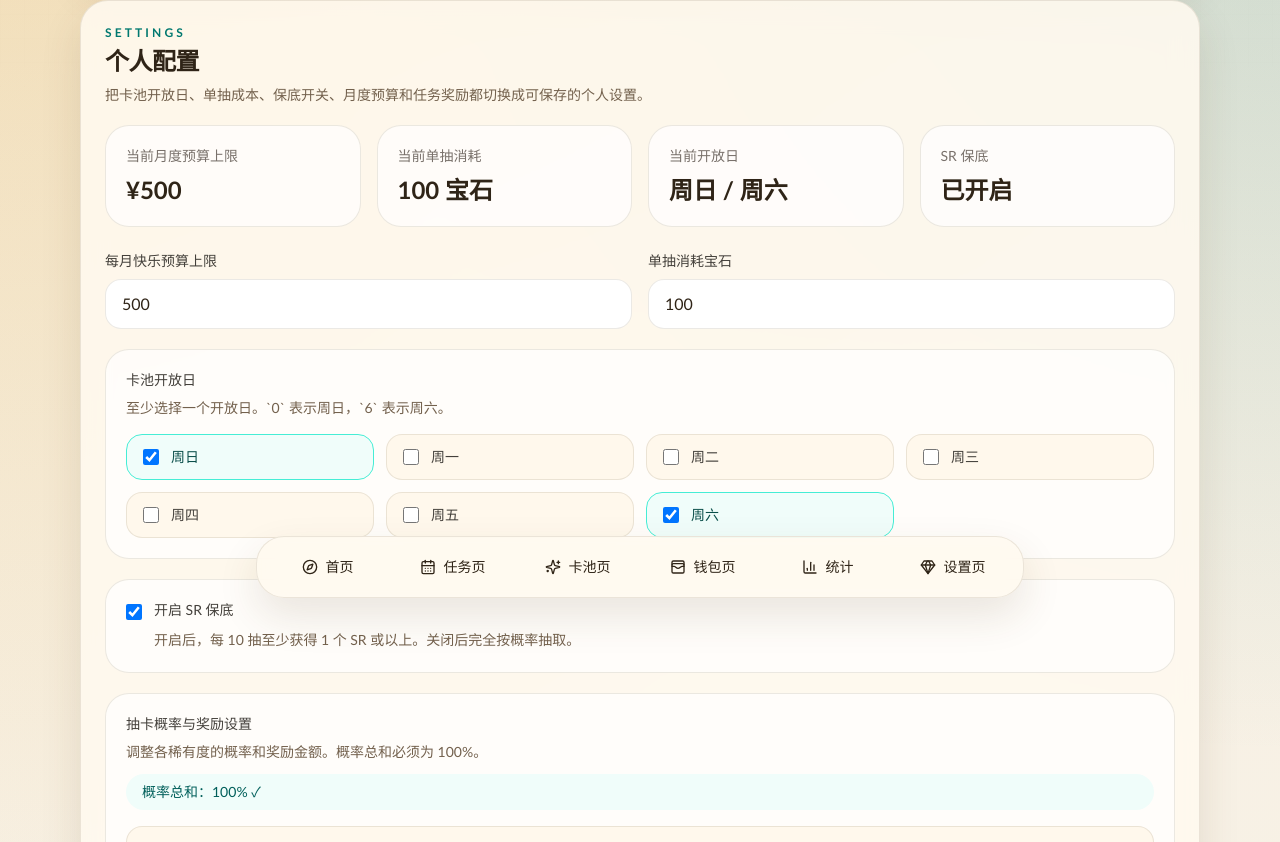
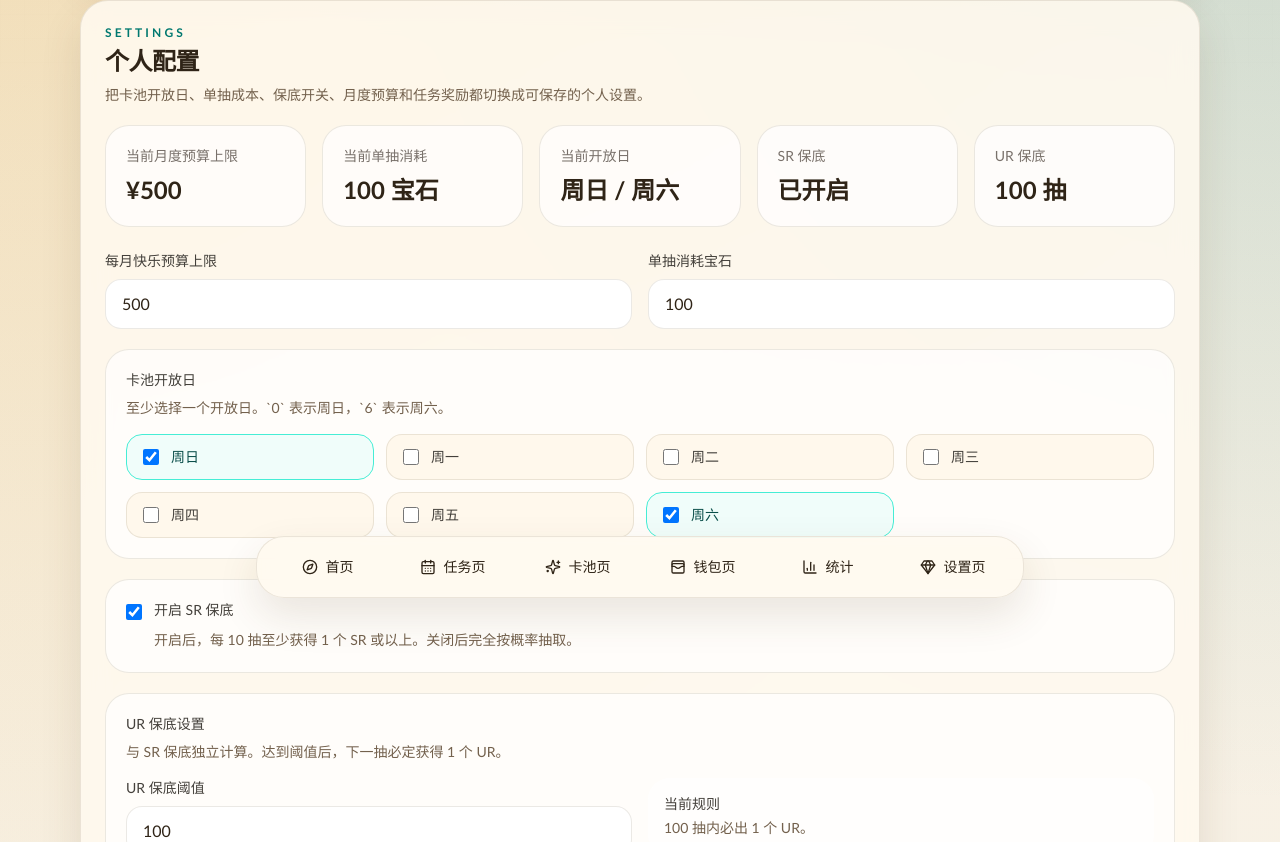
Before and after one commit to gkh-gbh/discipline-gacha, a Next.js app: page /settings in a window 1280 px wide. Shown: the part 178-1020 px from the top of the page. Built offline with nearby package versions, Linux system fonts and the light colour scheme.

Commit message:
feat: make UR pity threshold configurable in settings

```diff
--- a/src/app/pool/page.tsx
+++ b/src/app/pool/page.tsx
@@ -319,10 +319,24 @@ export default function PoolPage() {
             />
           </div>
 
+          <div className="mt-3 grid gap-3 sm:grid-cols-3">
+            <InfoCapsule
+              label="UR 保底"
+              value={
+                pityStatus.enabled
+                  ? `${Math.min(pityStatus.pullsSinceLastUr, pityStatus.urThreshold - 1)} / ${pityStatus.urThreshold}`
+                  : "已关闭"
+              }
+            />
+          </div>
+
           <div className="mt-4 space-y-2 text-sm text-stone-300">
             <p>{poolStatus.helperText}</p>
             {pityStatus.enabled ? (
-              <p>距离 SR 保底还差 {pityStatus.remainingPulls} 抽。</p>
+              <>
+                <p>距离 SR 保底还差 {pityStatus.remainingPulls} 抽。</p>
+                <p>距离 UR 保底还差 {pityStatus.remainingUrPulls} 抽。</p>
+              </>
             ) : (
               <p>保底已关闭，当前完全按概率抽取。</p>
             )}
--- a/src/app/settings/page.tsx
+++ b/src/app/settings/page.tsx
@@ -61,6 +61,7 @@ export default function SettingsPage() {
   const [selectedDays, setSelectedDays] = useState<number[]>([]);
   const [showDevTools, setShowDevTools] = useState(true);
   const [enablePity, setEnablePity] = useState(true);
+  const [urPityThreshold, setUrPityThreshold] = useState("100");
   const [seriesWeeklyTarget, setSeriesWeeklyTarget] = useState("3");
   const [seriesWeeklyBonusMultiplier, setSeriesWeeklyBonusMultiplier] = useState("0.5");
   const [gachaTiers, setGachaTiers] = useState<GachaTierSetting[]>(
@@ -83,6 +84,7 @@ export default function SettingsPage() {
     setSelectedDays(appState.userSettings.gachaOpenDays);
     setShowDevTools(appState.userSettings.showDevTools);
     setEnablePity(appState.userSettings.enablePity);
+    setUrPityThreshold(String(appState.userSettings.urPityThreshold));
     setSeriesWeeklyTarget(String(appState.userSettings.seriesWeeklyTarget));
     setSeriesWeeklyBonusMultiplier(String(appState.userSettings.seriesWeeklyBonusMultiplier));
     setGachaTiers(appState.userSettings.gachaRewardTiers.map((t) => ({ ...t })));
@@ -120,6 +122,15 @@ export default function SettingsPage() {
       return "阶段奖励倍率必须在 0-5 之间。";
     }
 
+    const urPityThresholdNum = Number(urPityThreshold);
+    if (
+      !urPityThreshold.trim() ||
+      !Number.isFinite(urPityThresholdNum) ||
+      urPityThresholdNum < 1
+    ) {
+      return "UR 保底阈值必须是大于等于 1 的整数。";
+    }
+
     const totalProb = gachaTiers.reduce((sum, t) => sum + t.probability, 0);
     if (Math.abs(totalProb - 1) > 0.001) {
       return `抽卡概率总和必须为 100%，当前为 ${Math.round(totalProb * 100)}%。`;
@@ -144,6 +155,7 @@ export default function SettingsPage() {
     monthlyBudgetNumber,
     parsedRewardDraft,
     selectedDays.length,
+    urPityThreshold,
     seriesWeeklyTarget,
     seriesWeeklyBonusMultiplier,
   ]);
@@ -186,6 +198,7 @@ export default function SettingsPage() {
       gachaRewardTiers: gachaTiers,
       showDevTools,
       enablePity,
+      urPityThreshold: Number(urPityThreshold),
       seriesWeeklyTarget: Number(seriesWeeklyTarget),
       seriesWeeklyBonusMultiplier: Number(seriesWeeklyBonusMultiplier),
     });
@@ -261,7 +274,7 @@ export default function SettingsPage() {
         title="个人配置"
         description="把卡池开放日、单抽成本、保底开关、月度预算和任务奖励都切换成可保存的个人设置。"
       >
-        <div className="grid gap-4 md:grid-cols-4">
+        <div className="grid gap-4 md:grid-cols-5">
           <SummaryCard
             label="当前月度预算上限"
             value={`¥${appState.userSettings.monthlyBudgetLimit}`}
@@ -274,6 +287,10 @@ export default function SettingsPage() {
           <SummaryCard
             label="SR 保底"
             value={appState.userSettings.enablePity ? "已开启" : "已关闭"}
+          />
+          <SummaryCard
+            label="UR 保底"
+            value={`${appState.userSettings.urPityThreshold} 抽`}
           />
         </div>
 
@@ -337,6 +354,28 @@ export default function SettingsPage() {
               setActionMessage(null);
             }}
           />
+
+          <div className="rounded-[24px] border border-[var(--line)] bg-white/70 p-5">
+            <p className="text-sm font-medium text-stone-700">UR 保底设置</p>
+            <p className="muted mt-2 text-sm">
+              与 SR 保底独立计算。达到阈值后，下一抽必定获得 1 个 UR。
+            </p>
+            <div className="mt-4 grid gap-4 md:grid-cols-2">
+              <InputField
+                label="UR 保底阈值"
+                value={urPityThreshold}
+                min="1"
+                onChange={(value) => {
+                  setUrPityThreshold(value);
+                  setActionMessage(null);
+                }}
+              />
+              <div className="rounded-[22px] bg-white/65 px-4 py-4 text-sm text-stone-700">
+                <p className="font-medium">当前规则</p>
+                <p className="muted mt-1">{urPityThreshold || "?"} 抽内必出 1 个 UR。</p>
+              </div>
+            </div>
+          </div>
 
           <div className="rounded-[24px] border border-[var(--line)] bg-white/70 p-5">
             <p className="text-sm font-medium text-stone-700">抽卡概率与奖励设置</p>
--- a/src/components/app-state-provider.tsx
+++ b/src/components/app-state-provider.tsx
@@ -45,6 +45,7 @@ type UserSettingsFormInput = Pick<
   | "gachaRewardTiers"
   | "showDevTools"
   | "enablePity"
+  | "urPityThreshold"
   | "seriesWeeklyTarget"
   | "seriesWeeklyBonusMultiplier"
 >;
--- a/src/lib/gacha.ts
+++ b/src/lib/gacha.ts
@@ -8,6 +8,7 @@ import type {
 
 export const DEFAULT_GACHA_COST = 100;
 export const SR_PITY_THRESHOLD = 10;
+export const UR_PITY_THRESHOLD = 100;
 export const TEN_PULL_COUNT = 10;
 
 export const WEEKEND_GACHA_POOL: GachaPool = {
@@ -162,8 +163,16 @@ export function isSrOrHigher(rarity: RewardRarity) {
   return rarity === "SR" || rarity === "SSR" || rarity === "UR";
 }
 
+export function isUr(rarity: RewardRarity) {
+  return rarity === "UR";
+}
+
 export function getRemainingPullsUntilSrPity(pullsSinceLastSR: number) {
   return Math.max(SR_PITY_THRESHOLD - pullsSinceLastSR, 0);
+}
+
+export function getRemainingPullsUntilUrPity(pullsSinceLastUr: number) {
+  return Math.max(UR_PITY_THRESHOLD - pullsSinceLastUr, 0);
 }
 
 export function rollGachaReward(randomValue = Math.random(), customTiers?: GachaRewardTier[]) {
@@ -186,22 +195,32 @@ export function resolveGachaRewardWithPity(options: {
   enablePity: boolean;
   randomValue?: number;
   customTiers?: GachaRewardTier[];
+  urPityThreshold?: number;
 }) {
   const tiers = options.customTiers ?? GACHA_REWARD_TIERS;
-  const shouldTriggerPity =
+  const urPityThreshold = options.urPityThreshold ?? UR_PITY_THRESHOLD;
+  const shouldTriggerUrPity =
+    options.enablePity && options.pityState.pullsSinceLastSSR >= urPityThreshold - 1;
+  const shouldTriggerSrPity =
     options.enablePity && options.pityState.pullsSinceLastSR >= SR_PITY_THRESHOLD - 1;
-  const tier = shouldTriggerPity
-    ? (tiers.find((t) => t.rarity === "SR") ?? tiers[2])
-    : rollGachaReward(options.randomValue, tiers);
-  const pityTriggered = shouldTriggerPity;
+  const tier = shouldTriggerUrPity
+    ? (tiers.find((t) => t.rarity === "UR") ?? tiers[tiers.length - 1])
+    : shouldTriggerSrPity
+      ? (tiers.find((t) => t.rarity === "SR") ?? tiers[2])
+      : rollGachaReward(options.randomValue, tiers);
+  const pityTriggered = shouldTriggerUrPity || shouldTriggerSrPity;
   const nextPullsSinceLastSR = isSrOrHigher(tier.rarity)
     ? 0
     : options.pityState.pullsSinceLastSR + 1;
+  const nextPullsSinceLastSSR = isUr(tier.rarity)
+    ? 0
+    : options.pityState.pullsSinceLastSSR + 1;
 
   return {
     tier,
     pityTriggered,
     nextPullsSinceLastSR,
+    nextPullsSinceLastSSR,
   };
 }
 
@@ -211,6 +230,7 @@ export function resolveSequentialGachaPulls(options: {
   enablePity: boolean;
   randomValues?: number[];
   customTiers?: GachaRewardTier[];
+  urPityThreshold?: number;
 }) {
   let currentPityState = { ...options.pityState };
   const results: Array<{
@@ -225,6 +245,7 @@ export function resolveSequentialGachaPulls(options: {
       enablePity: options.enablePity,
       randomValue: options.randomValues?.[index],
       customTiers: options.customTiers,
+      urPityThreshold: options.urPityThreshold,
     });
 
     results.push({
@@ -236,9 +257,7 @@ export function resolveSequentialGachaPulls(options: {
     currentPityState = {
       ...currentPityState,
       pullsSinceLastSR: result.nextPullsSinceLastSR,
-      pullsSinceLastSSR: isSrOrHigher(result.tier.rarity)
-        ? 0
-        : currentPityState.pullsSinceLastSSR,
+      pullsSinceLastSSR: result.nextPullsSinceLastSSR,
     };
   }
 
--- a/src/lib/mock-data.ts
+++ b/src/lib/mock-data.ts
@@ -63,6 +63,7 @@ export const settings: UserSettings = {
     { rarity: "SSR", probability: 0.04, rewardAmount: 80, displayName: "传说奖励" },
     { rarity: "UR", probability: 0.01, rewardAmount: 200, displayName: "史诗奖励" },
   ],
+  urPityThreshold: 100,
   seriesWeeklyTarget: 3,
   seriesWeeklyBonusMultiplier: 0.5,
   timezone: "Asia/Shanghai",
--- a/src/lib/storage.ts
+++ b/src/lib/storage.ts
@@ -54,6 +54,7 @@ type UserSettingsUpdateInput = Pick<
   | "gachaRewardTiers"
   | "showDevTools"
   | "enablePity"
+  | "urPityThreshold"
   | "seriesWeeklyTarget"
   | "seriesWeeklyBonusMultiplier"
 >;
@@ -154,6 +155,7 @@ export function createUserSettingsTemplate(date = new Date()): UserSettings {
     gachaRewardTiers: DEFAULT_GACHA_REWARD_TIERS.map((t) => ({ ...t })),
     showDevTools: true,
     enablePity: true,
+    urPityThreshold: 100,
     seriesWeeklyTarget: DEFAULT_SERIES_WEEKLY_TARGET,
     seriesWeeklyBonusMultiplier: SERIES_WEEKLY_BONUS_MULTIPLIER,
     timezone: getDefaultTimezone(),
@@ -463,6 +465,10 @@ function normalizeUserSettings(candidate: unknown): UserSettings {
       typeof candidate.showDevTools === "boolean" ? candidate.showDevTools : true,
     enablePity:
       typeof candidate.enablePity === "boolean" ? candidate.enablePity : defaults.enablePity,
+    urPityThreshold:
+      typeof candidate.urPityThreshold === "number" && candidate.urPityThreshold >= 1
+        ? Math.round(candidate.urPityThreshold)
+        : defaults.urPityThreshold,
     seriesWeeklyTarget:
       typeof candidate.seriesWeeklyTarget === "number" && candidate.seriesWeeklyTarget >= 1 && candidate.seriesWeeklyTarget <= 7
         ? Math.round(candidate.seriesWeeklyTarget)
@@ -668,6 +674,10 @@ export function updateUserSettings(
     baseState.userSettings.seriesWeeklyBonusMultiplier,
   );
   const gachaRewardTiers = normalizeGachaRewardTiers(input.gachaRewardTiers);
+  const urPityThreshold = normalizePositiveNumber(
+    input.urPityThreshold,
+    baseState.userSettings.urPityThreshold,
+  );
   const timestamp = createTimestamp(now);
 
   const nextState: AppState = {
@@ -681,6 +691,7 @@ export function updateUserSettings(
       gachaRewardTiers,
       showDevTools,
       enablePity,
+      urPityThreshold,
       seriesWeeklyTarget,
       seriesWeeklyBonusMultiplier,
       updatedAt: timestamp,
@@ -1242,6 +1253,7 @@ export function singleGachaPullWithPity(baseState = loadAppState(), now = new Da
     pityState: baseState.pityState,
     enablePity: baseState.userSettings.enablePity,
     customTiers,
+    urPityThreshold: baseState.userSettings.urPityThreshold,
   });
   const tier = pityResult.tier;
   const pull: GachaPull = {
@@ -1258,9 +1270,7 @@ export function singleGachaPullWithPity(baseState = loadAppState(), now = new Da
     ...baseState.pityState,
     poolId: WEEKEND_GACHA_POOL.id,
     pullsSinceLastSR: pityResult.nextPullsSinceLastSR,
-    pullsSinceLastSSR: isSrOrHigher(tier.rarity)
-      ? 0
-      : baseState.pityState.pullsSinceLastSSR,
+    pullsSinceLastSSR: pityResult.nextPullsSinceLastSSR,
     updatedAt: timestamp,
   };
 
@@ -1340,6 +1350,7 @@ export function performTenPull(baseState = loadAppState(), now = new Date()) {
     pityState: baseState.pityState,
     enablePity: baseState.userSettings.enablePity,
     customTiers,
+    urPityThreshold: baseState.userSettings.urPityThreshold,
   });
 
   const pulls: GachaPull[] = sequence.results.map((result, index) => ({
--- a/src/types/domain.ts
+++ b/src/types/domain.ts
@@ -35,6 +35,7 @@ export type UserSettings = {
   gachaRewardTiers: GachaTierSetting[];
   showDevTools: boolean;
   enablePity: boolean;
+  urPityThreshold: number;
   seriesWeeklyTarget: number;
   seriesWeeklyBonusMultiplier: number;
   timezone: string;
```
Also changed, not shown: src/lib/app-state.ts (+10 -1 lines), 2 other files (tests, documents, lock files or other folders).
